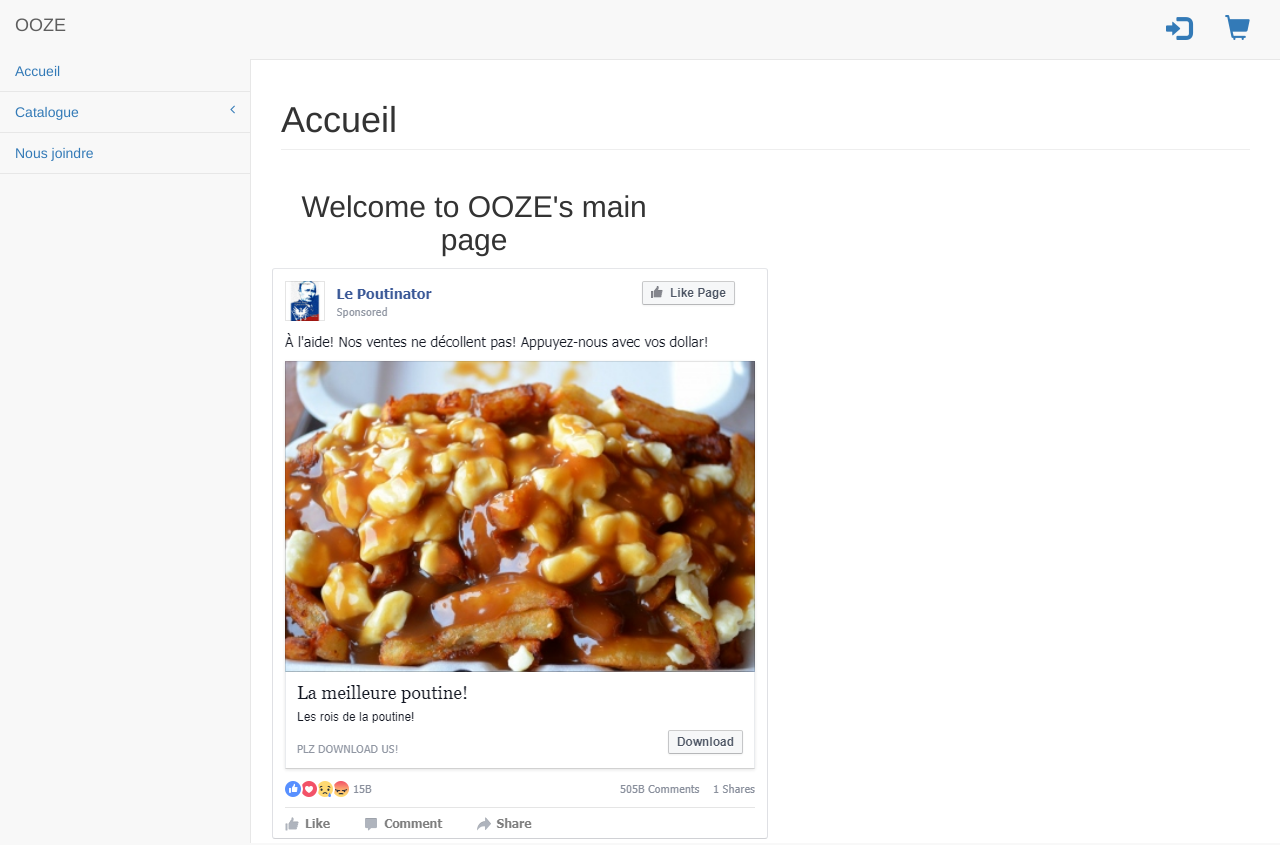
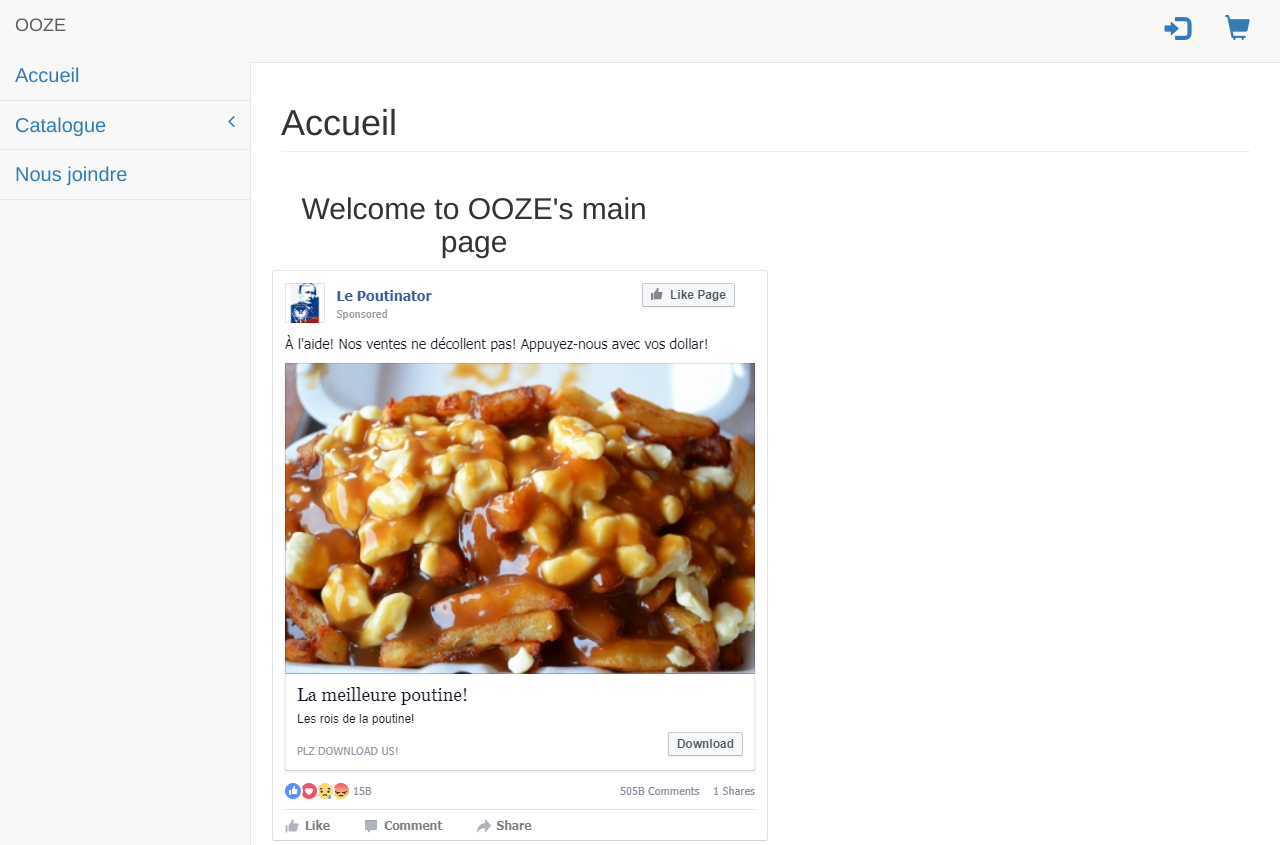
Before and after one commit to Stefmachine/web_project, a PHP site: page / in a window 1280 px wide. Run offline with PHP 8.4, Linux system fonts and the light colour scheme.

Commit message:
Brought minor changes in display

```diff
--- a/app/core/Controller.php
+++ b/app/core/Controller.php
@@ -8,11 +8,6 @@
     public $REPOSITORIES_DIR;
     public $CONTROLLERS_DIR;
     public $TEMPLATES_DIR;
-
-    /**
-     * @var PageConfig[] $configs
-     */
-    private $configs;
 
     function __construct()
     {
--- a/public/css/master.css
+++ b/public/css/master.css
@@ -1,3 +1,8 @@
+body
+{
+	font-size: 20px;
+}
+
 .glyphicon
 {
 font-size: 25px;
@@ -41,9 +46,3 @@
 {
 color: red;
 }
-
-body
-{
-	overflow: -moz-scrollbars-vertical!important;
-	overflow-y: scroll!important;
-}
--- a/public/js/home.contact.js
+++ b/public/js/home.contact.js
@@ -1,3 +1,3 @@
 $(document).ready(function(){
-
+    alert("hey");
 });
```
Lines whose indentation alone changed are shown as unchanged.
